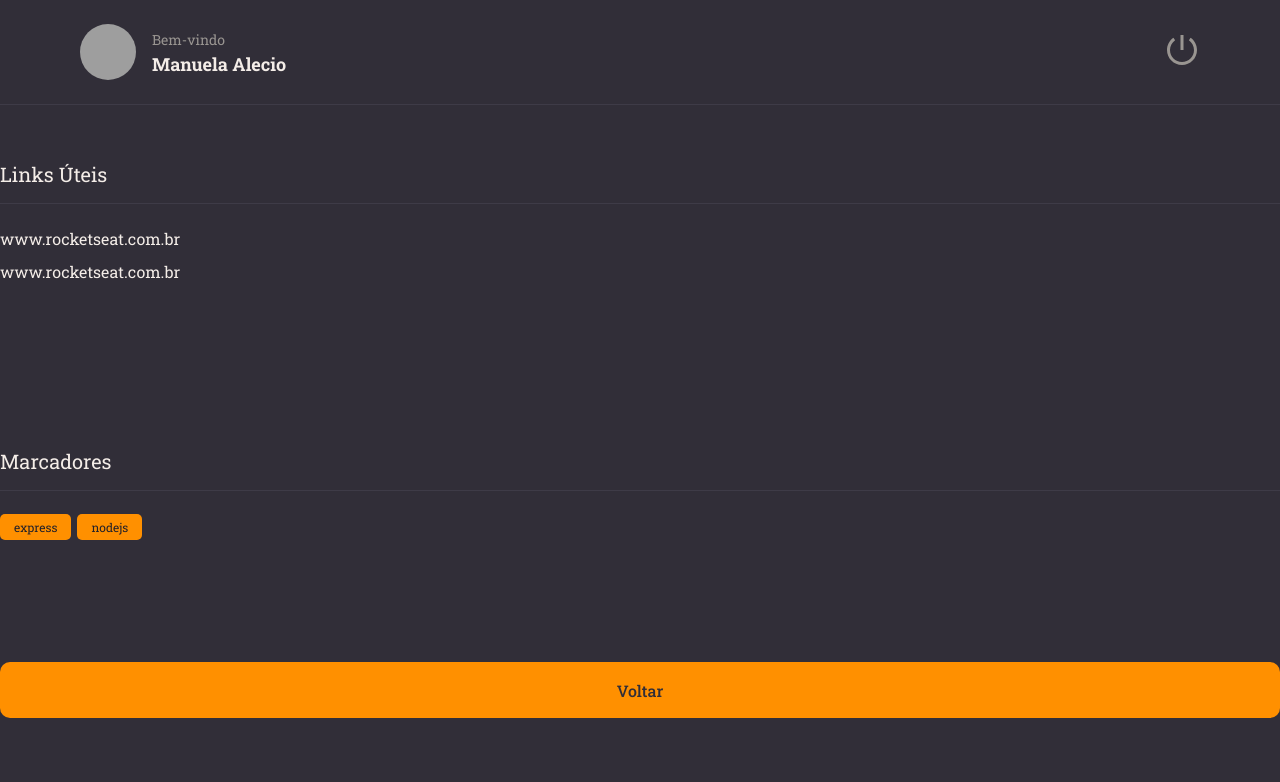
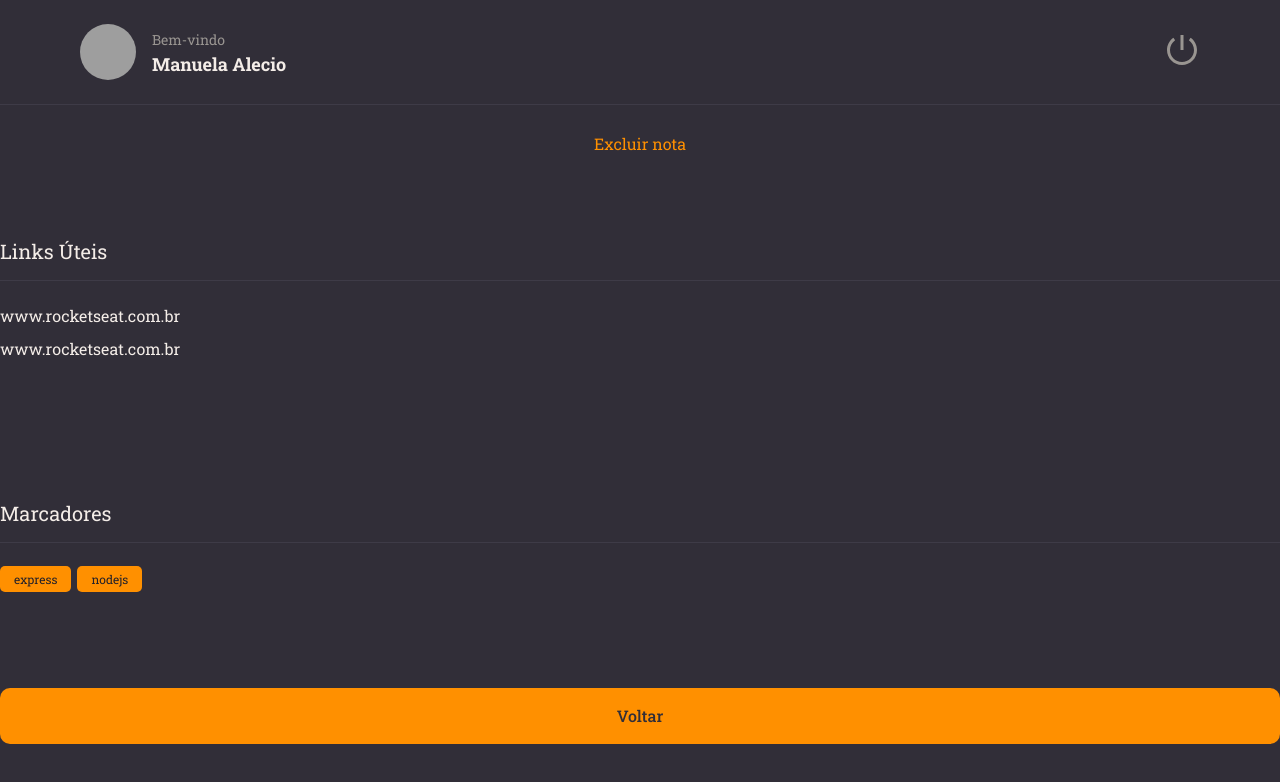
Before and after one commit to manuelaalecio/frontend-rocketNotes, a React (Vite) app: page / in a window 1280 px wide. Shown: the top 782 px of the page. Built offline with nearby package versions, Linux system fonts and the light colour scheme; grey boxes are pictures that could not be loaded.

Commit message:
feat: create and add button text on details page

```diff
--- /dev/null
+++ b/src/components/ButtonText/index.jsx
@@ -0,0 +1,9 @@
+import { Container } from "./styles";
+
+export function ButtonText({ title, ...rest }) {
+  return (
+    <Container type="button" {...rest}>
+      {title}
+    </Container>
+  );
+}
--- /dev/null
+++ b/src/components/ButtonText/styles.js
@@ -0,0 +1,9 @@
+import styled from "styled-components";
+
+export const Container = styled.button`
+  background: none;
+  color: ${({ theme }) => theme.COLORS.ORANGE};
+
+  border: none;
+  font-size: 16px;
+`;
--- a/src/pages/Details/index.jsx
+++ b/src/pages/Details/index.jsx
@@ -1,14 +1,16 @@
 import { Container, Links } from "./styles";
 
+import { Tag } from "../../components/Tag";
 import { Header } from "../../components/Header";
 import { Button } from "../../components/Button";
 import { Section } from "../../components/Section";
-import { Tag } from "../../components/Tag";
+import { ButtonText } from "../../components/ButtonText";
 
 export function Details() {
   return (
     <Container>
       <Header />
+      <ButtonText title="Excluir nota" />
       <Section title="Links Úteis">
         <Links>
           <li>
```
